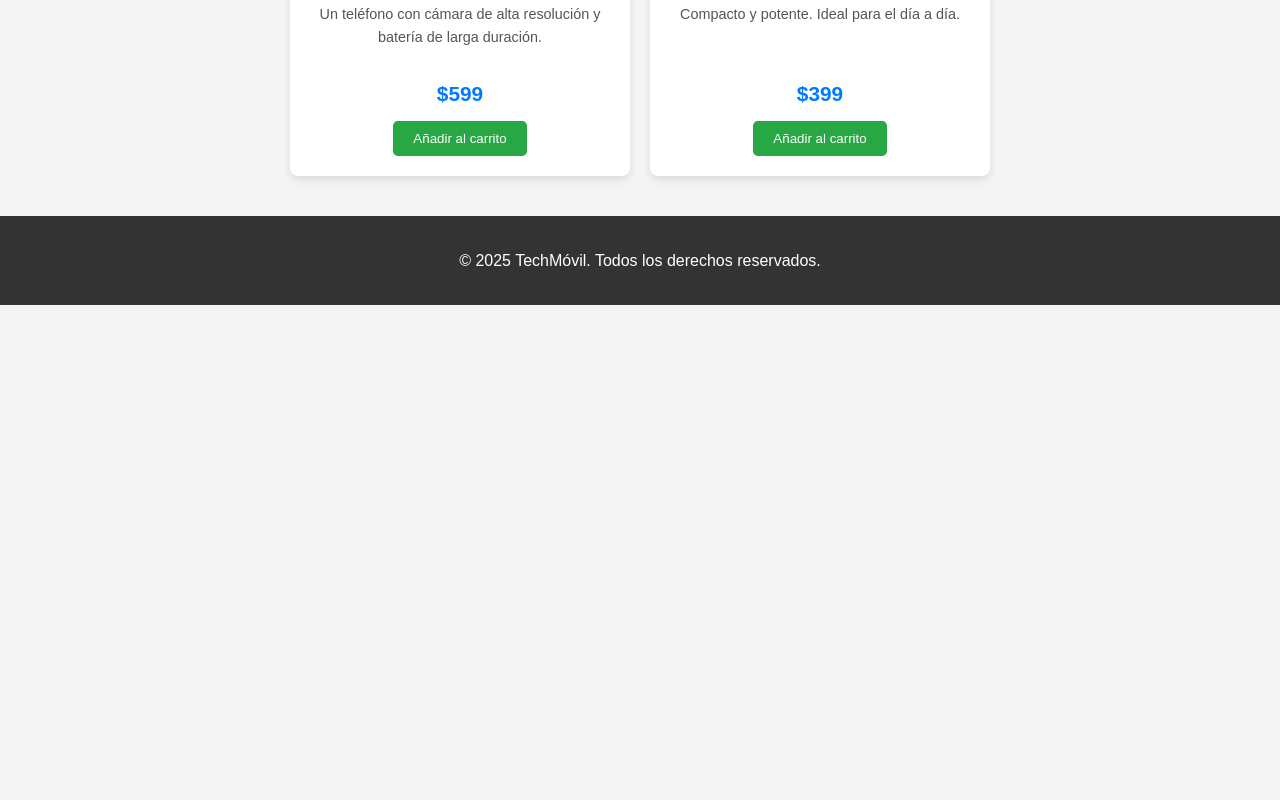
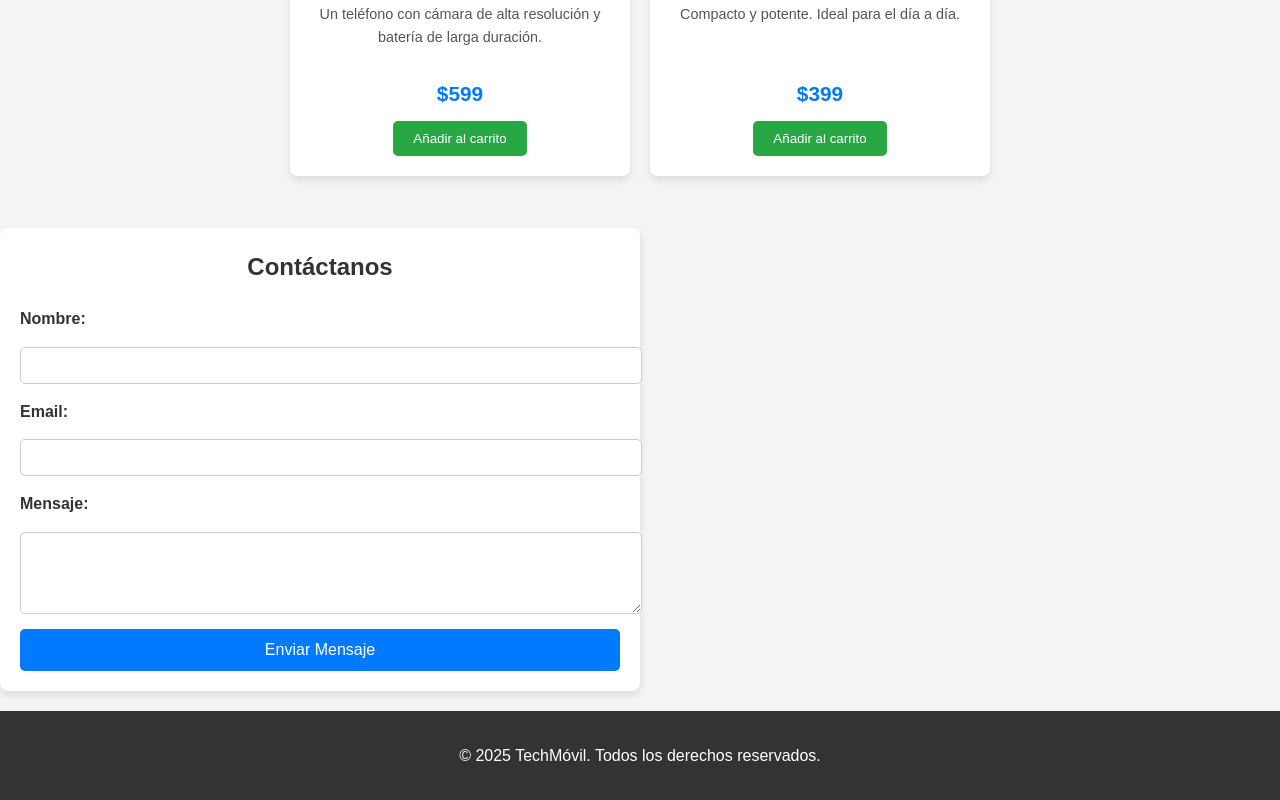
Before and after one commit to MOORMIX-DIGITAL/Moormix1, a plain HTML site: page index.html in a window 1280 px wide. Shown: the part 568-1368 px from the top of the page. Before the commit the page ends 873 px from the top, so only its background shows below. Drawn offline with Linux system fonts and the light colour scheme.

Commit message:
Update index.html
Agregacion de bloques

```diff
--- a/index.html
+++ b/index.html
@@ -32,6 +32,22 @@
 
         </main>
 
+    <section class="contact-form">
+    <h2>Contáctanos</h2>
+    <form action="#">
+        <label for="name">Nombre:</label>
+        <input type="text" id="name" name="name" required>
+
+        <label for="email">Email:</label>
+        <input type="email" id="email" name="email" required>
+
+        <label for="message">Mensaje:</label>
+        <textarea id="message" name="message" rows="4" required></textarea>
+
+        <button type="submit">Enviar Mensaje</button>
+    </form>
+</section>
+
     <footer>
         <p>&copy; 2025 TechMóvil. Todos los derechos reservados.</p>
     </footer>
```
